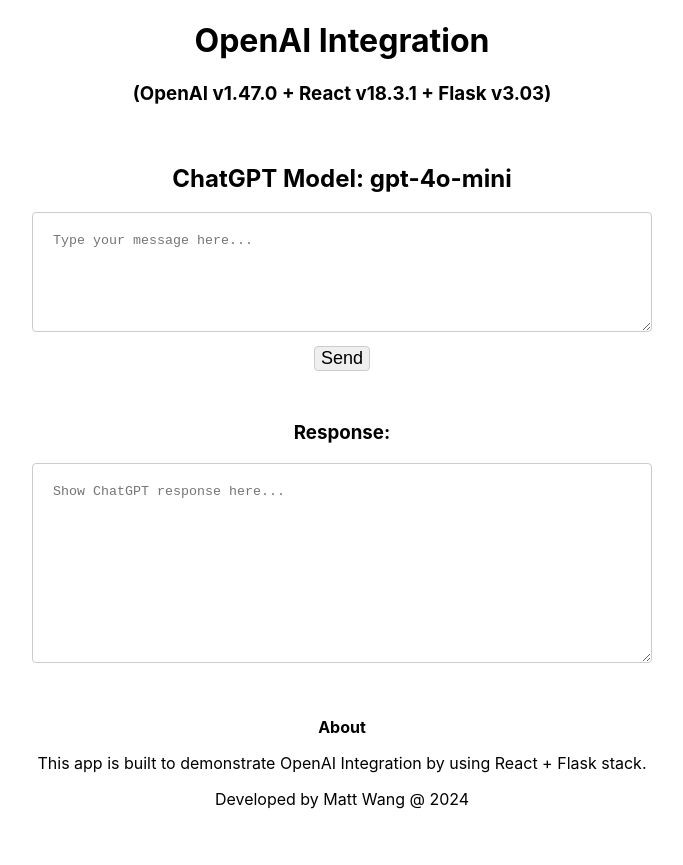
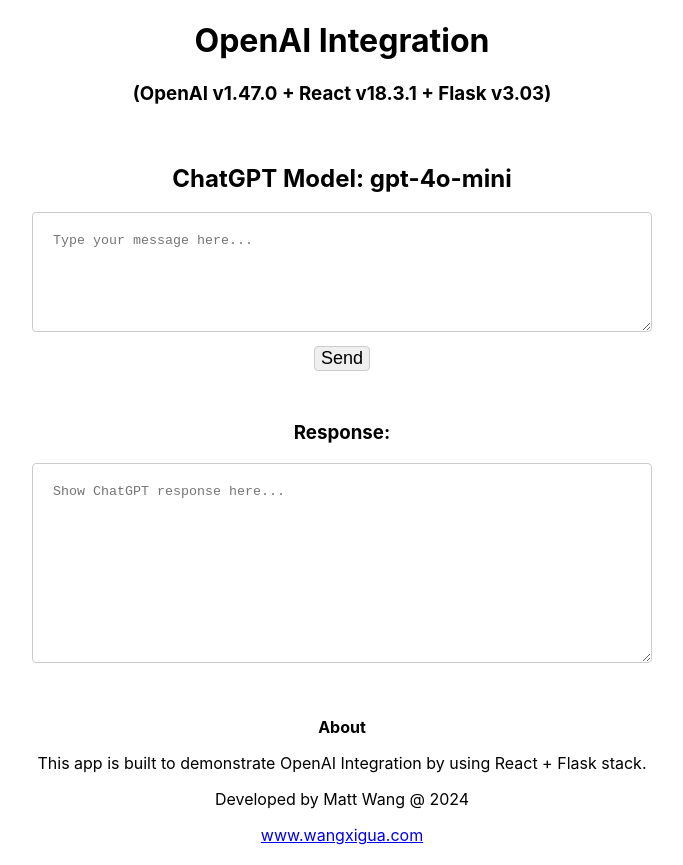
Before and after one commit to matthework/chatgpt-react, a React (Create React App) app: page / in a window 1280 px wide. Shown: the whole page, without its empty margins (298-981 px from the left). Before the commit the page ends 829 px from the top, so only its background shows below. Built offline with nearby package versions, Linux system fonts and the light colour scheme; no server answers.

Commit message:
added main website

```diff
--- a/src/components/ChatGPT.jsx
+++ b/src/components/ChatGPT.jsx
@@ -62,8 +62,11 @@
           This app is built to demonstrate OpenAI Integration by using React +
           Flask stack.
         </p>
+        <p>Developed by Matt Wang @ 2024</p>
+        <a href="https://wangxigua.com" target="blank">
+          www.wangxigua.com
+        </a>
       </div>
-      <footer>Developed by Matt Wang @ 2024</footer>
     </div>
   );
 };
```
